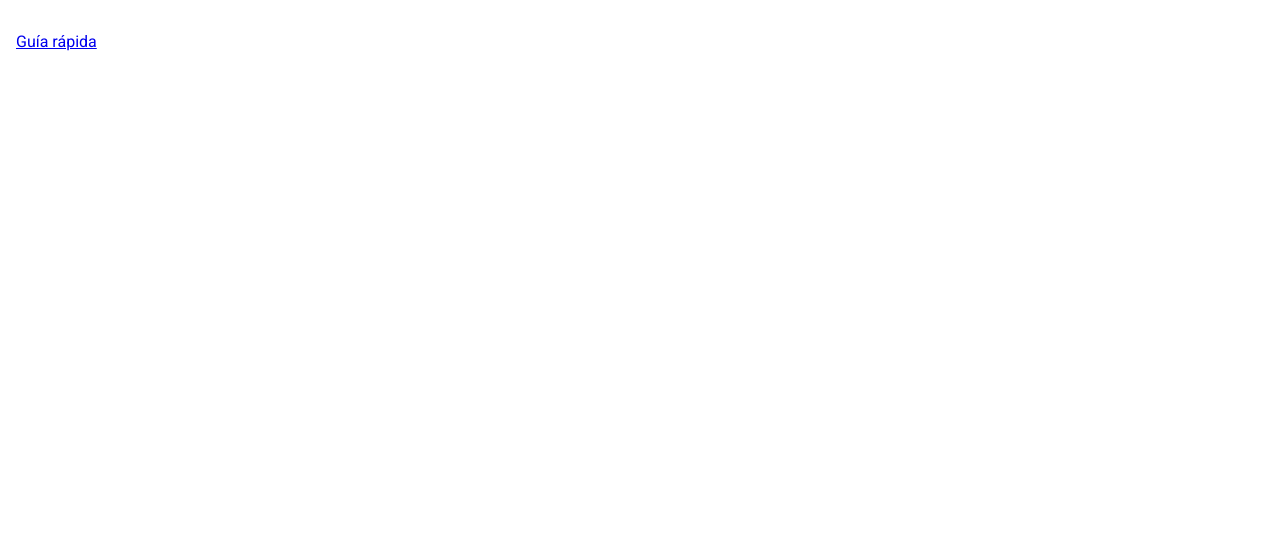
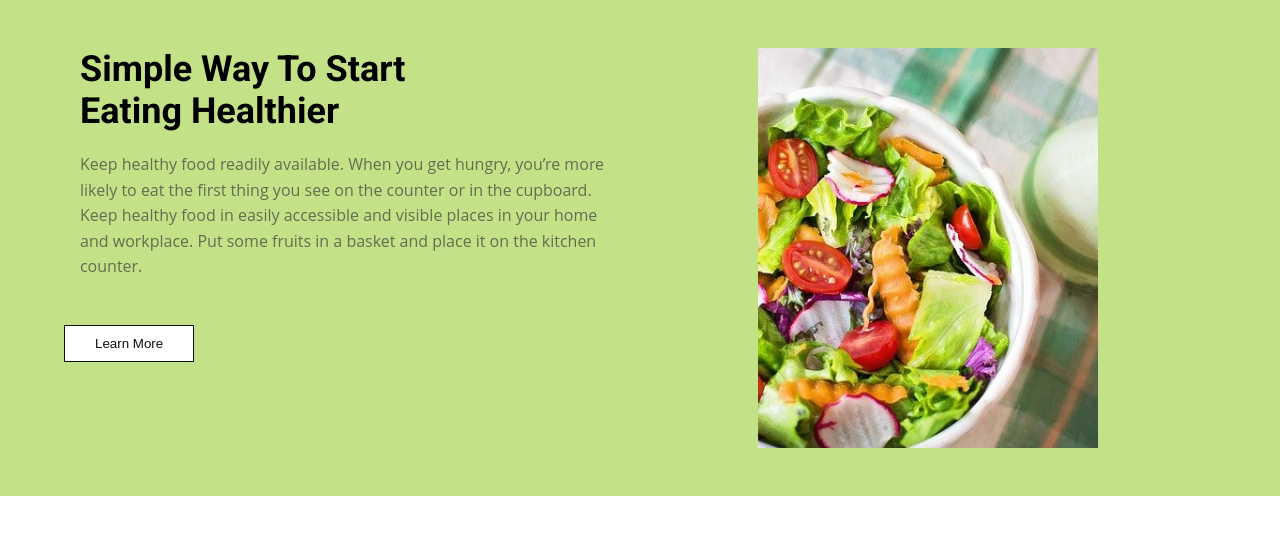
Before and after one commit to juanka13v/Pagina-Food, a website: page index.html in a window 1280 px wide. Drawn offline with Linux system fonts and the light colour scheme.

Commit message:
Primer Commit

```diff
--- a/index.html
+++ b/index.html
@@ -10,13 +10,34 @@
   <link rel="stylesheet" href="https://fonts.googleapis.com/css?family=Roboto:400,700&display=swap" />
   <link rel="stylesheet" href="/css/main.css" />
   <!-- Cambia a un título personalizado -->
-  <title>Cloned</title>
+  <title>Food Healthy</title>
 </head>
 
 <body>
 
-  <!-- Elimina esta línea para empezar -->
-  <p style="padding: 1rem"><a href="/pages/guide.html">Guía rápida</a></p>
+  <!-- Salads -->
+
+  <article class="salads-container">
+    <div class="salads__info-container">
+      <h2>
+        Simple Way To Start <br> Eating Healthier
+      </h2>
+      <p>
+        Keep healthy food readily available. When you get hungry, you’re more likely to eat the first thing you see on the counter or in the cupboard. Keep healthy food in easily accessible and visible places in your home and workplace.  Put some fruits in a basket and place it on the kitchen counter.
+      </p>
+      <button>
+        Learn More
+      </button>
+    </div>
+    <div class="salads__img-container">
+      <div class="salad__img">
+        <img src="./assets/salads.jpg" alt="ensalada">
+      </div>
+    </div>
+
+    <span style="display: none;">SALADS</span>
+  </article>
+
 
 </body>
 
--- a/scss/_init.scss
+++ b/scss/_init.scss
@@ -4,7 +4,9 @@ html {
   font-weight: normal;
 }
 
-body {
+* {
   margin: 0;
+  padding: 0;
+  box-sizing: border-box;
   // Inicializa algunas propiedades aquí
 }
--- a/scss/_variables.scss
+++ b/scss/_variables.scss
@@ -1 +1,11 @@
 // Variables
+
+
+$color-1: #c3e288;
+$color-2: #f2d9bb;
+$color-3: #afe7f6;
+$color-4: #fbdcec;
+$color-5: #111111;
+$color-6: #ffffff;
+$color-7: #ffffffb0;
+$color-8: #636d50;
--- /dev/null
+++ b/scss/components/_button.scss
@@ -0,0 +1,13 @@
+@import 'scss/variables';
+
+button {
+    padding: 10px 30px;
+    background-color: $color-6;
+    color: $color-5;
+    border: 1px solid $color-5;
+    cursor: pointer;
+
+    &:hover {
+        background-color: $color-7;
+    }
+}
--- /dev/null
+++ b/scss/components/_salads.scss
@@ -0,0 +1,42 @@
+@import 'scss/variables';
+
+.salads-container {
+    background-color: $color-1;
+    padding: 3rem 4rem;
+    display: flex;
+
+    .salads__info-container {
+        width: 50%;
+
+        h2 {
+            font-size: 2.25rem;
+            margin: 0 16px ;
+        }
+
+        p {
+            margin: 20px 16px 45px;
+            font-size: 1rem;
+            font-weight: 400;
+            font-family: 'Open Sans',sans-serif;
+            line-height: 1.6;
+            color: $color-8;
+        }
+    }
+
+    .salads__img-container {
+        width: 50%;
+        display: flex;
+        justify-content: center;
+        align-items: center;
+
+        .salad__img {
+            width: 340px;
+            height: 400px;
+            img {
+                width: 100%;
+                height: 100%;
+                object-fit: cover;
+            }
+        }
+    }
+}
--- a/scss/main.scss
+++ b/scss/main.scss
@@ -12,5 +12,7 @@
 @import 'variables';
 
 // Importa todos tus archivos y componentes aquí
+@import 'components/button';
 @import 'components/header';
 @import 'components/footer';
+@import 'components/salads';
```
Also changed, not shown: assets/salads.jpg (added), css/main.css.
